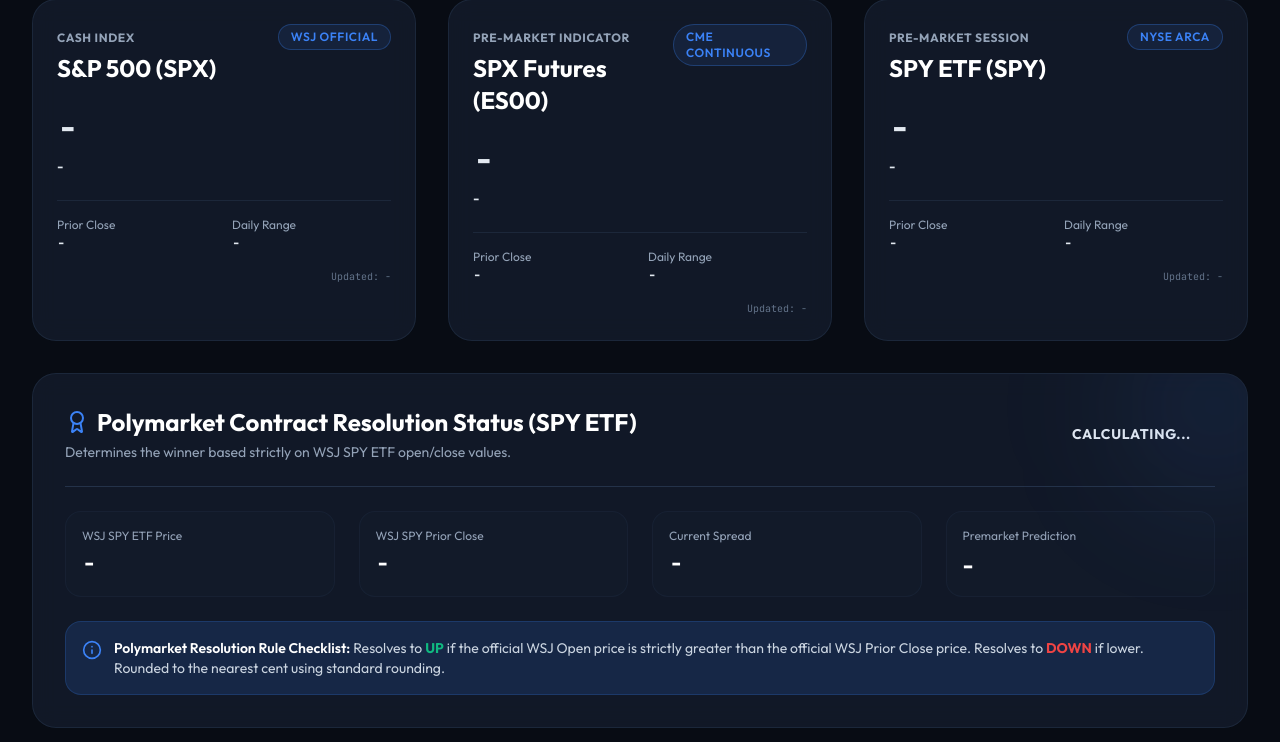
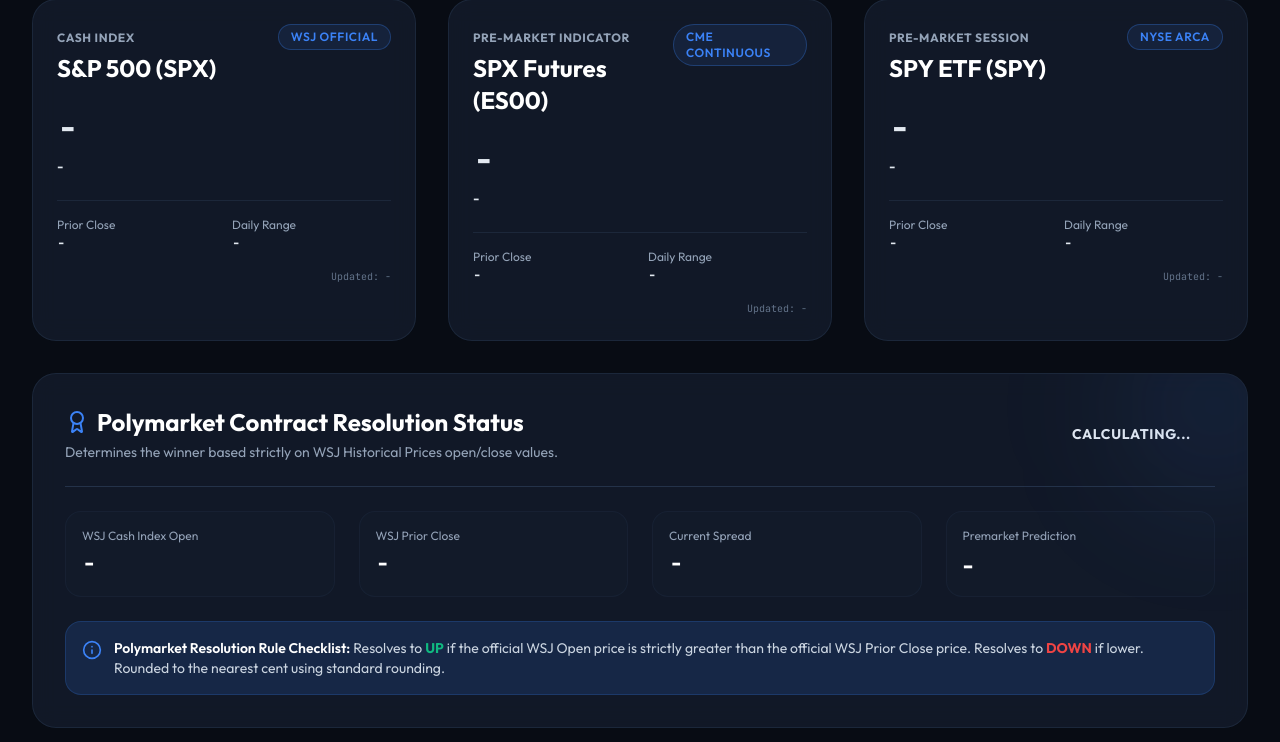
Before and after one commit to TradersEntertainment/sp500wsj, a Flask app: page / in a window 1280 px wide. Shown: the part 170-912 px from the top of the page. Run offline with Flask 3, Linux system fonts and the light colour scheme; data that the repository does not hold is empty; some libraries are stand-ins or nearby versions.

Commit message:
Revert resolution tracking to SPX cash index and maintain yesterday close dashed line in chart

```diff
--- a/templates/index.html
+++ b/templates/index.html
@@ -193,10 +193,10 @@
                 <div>
                     <h2 class="text-2xl font-bold text-white flex items-center gap-2">
                         <i data-lucide="award" class="text-brand-accent w-6 h-6"></i>
-                        Polymarket Contract Resolution Status (SPY ETF)
+                        Polymarket Contract Resolution Status
                     </h2>
                     <p class="text-slate-400 text-sm mt-1">
-                        Determines the winner based strictly on WSJ SPY ETF open/close values.
+                        Determines the winner based strictly on WSJ Historical Prices open/close values.
                     </p>
                 </div>
                 <div id="resBadge" class="px-6 py-2 rounded-2xl text-sm font-bold uppercase tracking-wider transition-all duration-300">
@@ -206,12 +206,12 @@
 
             <div class="grid grid-cols-1 md:grid-cols-2 lg:grid-cols-4 gap-6 text-sm">
                 <div class="p-4 bg-brand-card/40 rounded-2xl border border-brand-border/30">
-                    <span class="text-slate-400 block text-xs mb-1">WSJ SPY ETF Price</span>
-                    <span id="resSpyOpen" class="text-2xl font-bold font-mono text-white">-</span>
+                    <span class="text-slate-400 block text-xs mb-1">WSJ Cash Index Open</span>
+                    <span id="resSpxOpen" class="text-2xl font-bold font-mono text-white">-</span>
                 </div>
                 <div class="p-4 bg-brand-card/40 rounded-2xl border border-brand-border/30">
-                    <span class="text-slate-400 block text-xs mb-1">WSJ SPY Prior Close</span>
-                    <span id="resSpyClose" class="text-2xl font-bold font-mono text-white">-</span>
+                    <span class="text-slate-400 block text-xs mb-1">WSJ Prior Close</span>
+                    <span id="resSpxClose" class="text-2xl font-bold font-mono text-white">-</span>
                 </div>
                 <div class="p-4 bg-brand-card/40 rounded-2xl border border-brand-border/30">
                     <span class="text-slate-400 block text-xs mb-1">Current Spread</span>
@@ -448,18 +448,18 @@
                 document.getElementById('spyTime').innerText = `WSJ: ${spy.wsj_timestamp}`;
             }
 
-            // Resolution logic (Tracks SPY ETF)
+            // Resolution logic
             if (spx && fut && spy) {
-                const openVal = spy.lastPrice;
-                const priorClose = spy.priorClose;
-                const isMarketOpen = spy.priceChange !== 0;
+                const openVal = spx.lastPrice; // Note: Cash index lastPrice during market hours is active
+                const priorClose = spx.priorClose;
+                const isMarketOpen = spx.priceChange !== 0;
 
                 let spread = openVal - priorClose;
                 let spreadText = (spread >= 0 ? '+' : '') + spread.toFixed(2);
                 let colorClass = spread >= 0 ? 'text-brand-green' : 'text-brand-red';
 
-                document.getElementById('resSpyOpen').innerText = openVal.toLocaleString(undefined, {minimumFractionDigits: 2});
-                document.getElementById('resSpyClose').innerText = priorClose.toLocaleString(undefined, {minimumFractionDigits: 2});
+                document.getElementById('resSpxOpen').innerText = openVal.toLocaleString(undefined, {minimumFractionDigits: 2});
+                document.getElementById('resSpxClose').innerText = priorClose.toLocaleString(undefined, {minimumFractionDigits: 2});
                 document.getElementById('resSpread').className = `text-2xl font-bold font-mono ${colorClass}`;
                 document.getElementById('resSpread').innerText = spreadText;
 
```
